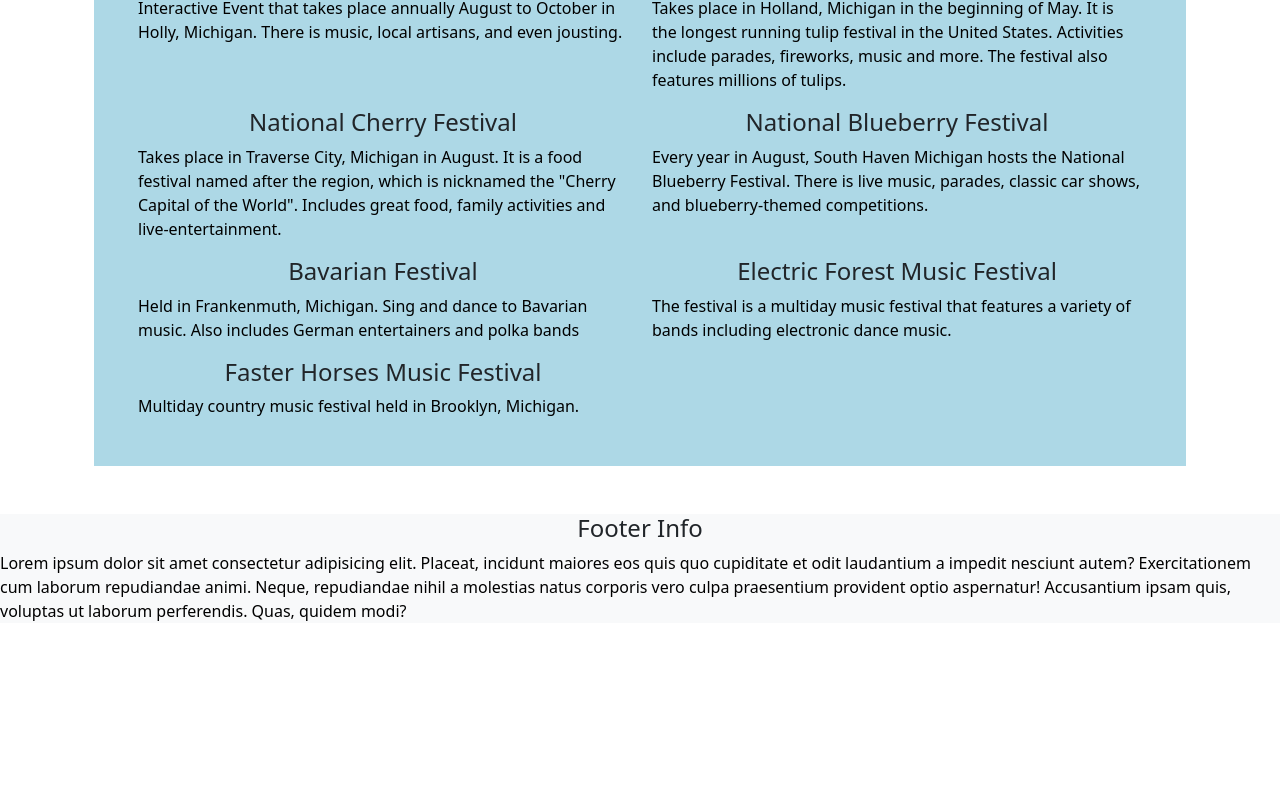
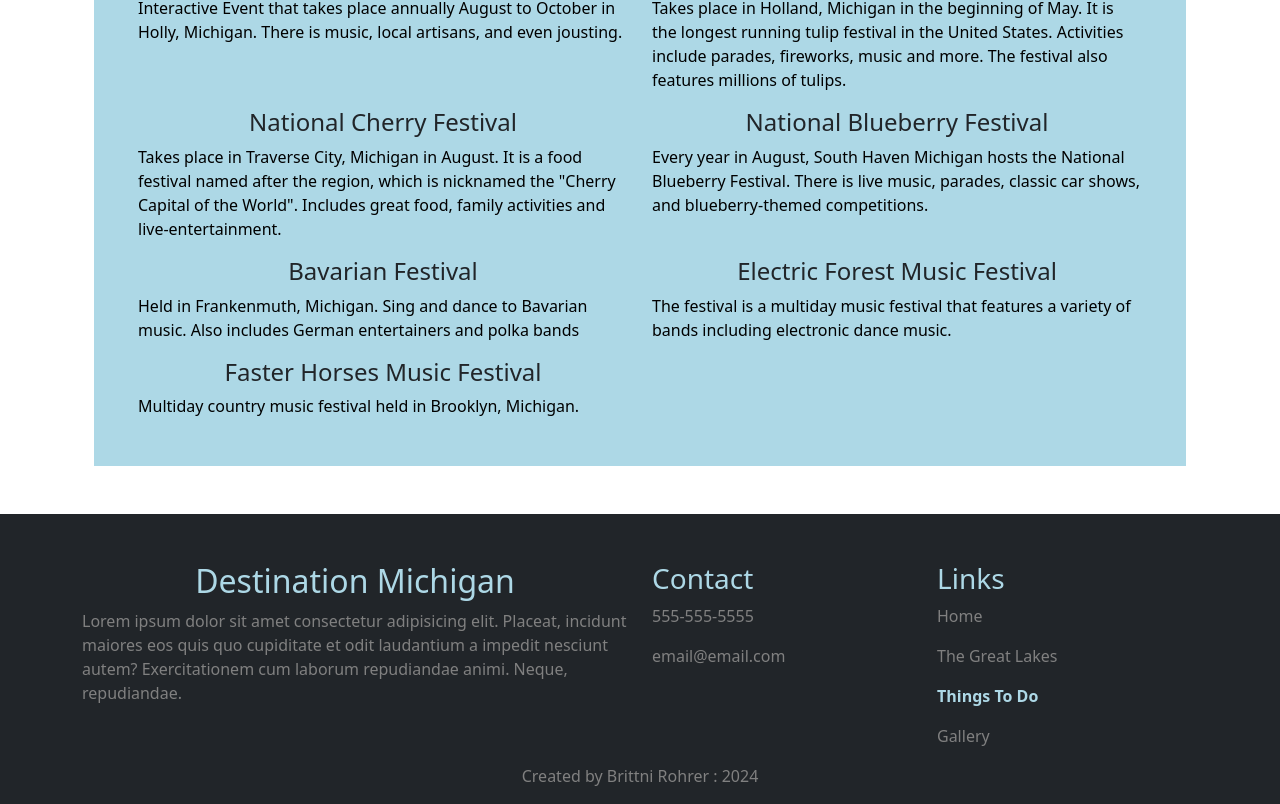
Before and after one commit to brittrohrer/course-project, a Nuxt app: page /activities in a window 1280 px wide. Shown: the part 1900-2704 px from the top of the page. Before the commit the page ends 2539 px from the top, so only its background shows below. Built offline with nearby package versions, Linux system fonts and the light colour scheme.

Commit message:
redesigned footer

```diff
--- a/assets/scss/_activities.scss
+++ b/assets/scss/_activities.scss
@@ -5,5 +5,5 @@
 }
 .grid-header {
     padding-bottom: 2rem;
-    color: $white;
+    color: $dark-blue;
 }
--- /dev/null
+++ b/assets/scss/_footer.scss
@@ -0,0 +1,13 @@
+.footer-header {
+    color: $blue;
+}
+.footer-text {
+    color: $dark-gray;
+}
+footer a {
+    text-decoration: none;
+    color: $dark-gray;
+}
+.footer-title {
+    color: $blue;
+}
--- a/assets/scss/_variables.scss
+++ b/assets/scss/_variables.scss
@@ -3,3 +3,5 @@
 $blue:lightblue;
 $default-dark: darkgray;
 $white: white;
+$dark-blue: darkblue;
+$dark-gray: gray;
--- a/assets/scss/main.scss
+++ b/assets/scss/main.scss
@@ -1,5 +1,6 @@
 @import 'variables';
 @import 'base';
 @import 'header';
+@import 'footer';
 @import 'home';
 @import 'activities';
--- a/components/AppFooter.vue
+++ b/components/AppFooter.vue
@@ -1,16 +1,45 @@
 <script setup>
 import {ref} from "vue";
 /* use variable that can be changed and create web content dynamically */
-const footerTitle = ref (`Footer Info`);
+const footerTitle = ref (`Destination Michigan`);
 const footerText= ref(`Lorem ipsum dolor sit amet consectetur adipisicing elit. Placeat, incidunt maiores eos quis quo cupiditate
-            et odit laudantium a impedit nesciunt autem? Exercitationem cum laborum repudiandae animi. Neque, repudiandae
-            nihil a molestias natus corporis vero culpa praesentium provident optio aspernatur! Accusantium ipsam quis,
-            voluptas ut laborum perferendis. Quas, quidem modi?`);
-
+            et odit laudantium a impedit nesciunt autem? Exercitationem cum laborum repudiandae animi. Neque, repudiandae.`);
+const phoneContact= ref('555-555-5555');
+const emailContact= ref('email@email.com');
 </script>
 <template>
-    <footer class="footer bg-light mt-5">
-            <h4 class="text-center">{{footerTitle}}</h4>
-            <p>{{footerText}}</p>
+    <footer class="footer bg-dark mt-5">
+        <div class="container pt-5">
+            <div class="row">
+                <div class="col-md-6 col-lg-6">
+                    <h2 class="footer-header text-center">{{footerTitle}}</h2>
+                    <p class="footer-text">{{footerText}}</p>
+                </div>
+                <div class="col-md-3 col-lg-3">
+                    <h3 class="footer-title">Contact</h3>
+                    <p class="footer-text">{{ phoneContact }}</p>
+                    <p class="footer-text">{{ emailContact }}</p>
+                </div>
+                <div class="col-md-3 col-lg-3">
+                    <h3 class="footer-title">Links</h3>
+                    <p>
+                        <NuxtLink to="/">Home</NuxtLink>
+                    </p>
+                    <p>
+                        <NuxtLink to="/lakes">The Great Lakes</NuxtLink>
+                    </p>
+                    <p>
+                        <NuxtLink to="/activities">Things To Do</NuxtLink>
+                    </p>
+                    <p>
+                        <NuxtLink to="/gallery">Gallery</NuxtLink>
+                    </p>
+                </div>
+            </div>
+            <div class="row">
+                <p class="footer-text text-center">Created by Brittni Rohrer : 2024</p>
+            </div>
+        </div>
+
         </footer>
 </template>
```
